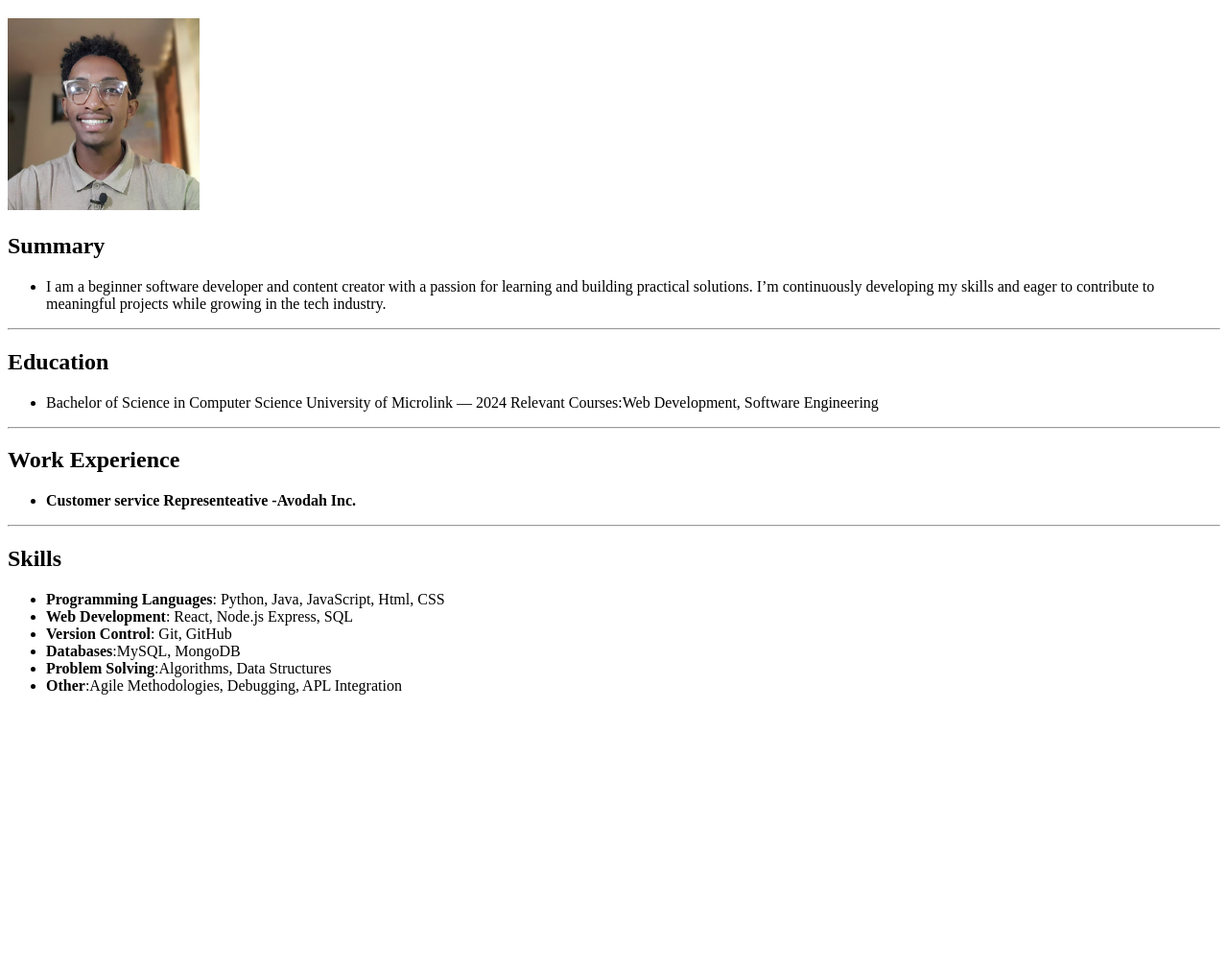
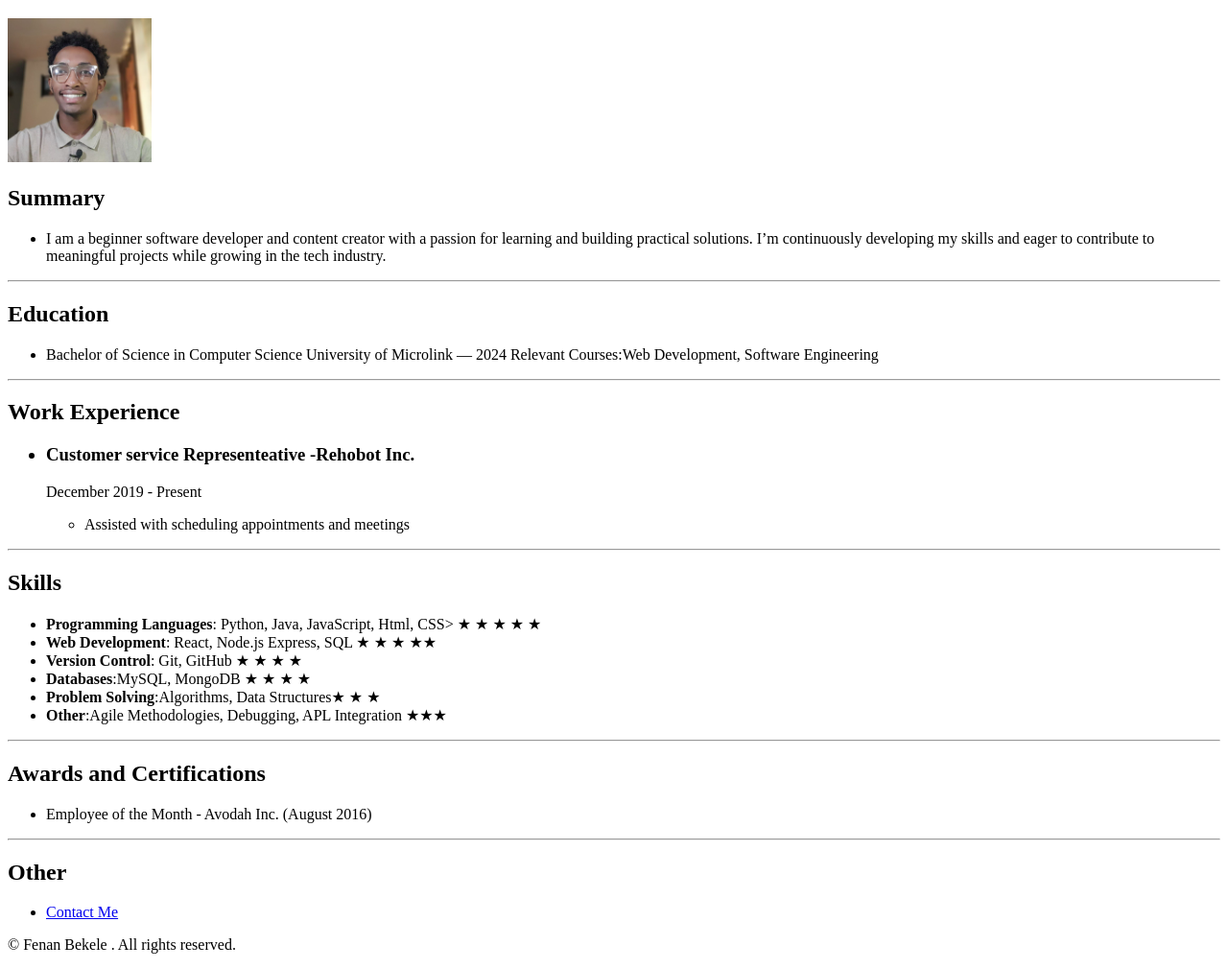
Before and after one commit to fenanbekele/html-portfolio, a plain HTML site: page index.html in a window 1280 px wide. Shown: the part 61-1071 px from the top of the page at 96% size. Before the commit the page ends 801 px from the top, so only its background shows below. Drawn offline with Linux system fonts and the light colour scheme.

Commit message:
Update index.html

```diff
--- a/index.html
+++ b/index.html
@@ -5,7 +5,7 @@
     </head>
     <body>
         <h1>Fenan Bekele</h1>
-        <img src="Fenan.jpg" width="200px;">
+        <img src="Fenan.jpg" width="150px;">
         <br />
         <h2>Summary</h2>
          <ul >
@@ -24,19 +24,38 @@
         <hr />
         <h2>Work Experience</h2>
         <ul>
-           <strong> <li>Customer service Representeative -Avodah Inc. </li></strong>
+            <h3> <li><strong>Customer service Representeative -Rehobot Inc. </strong></li></h3>
+            <p>December 2019 - Present </p>
+            <ul type=".">
+                <li>Assisted with scheduling appointments and meetings</li>
+            </ul>
+
         </ul>
         <hr />
         <h2>Skills</h2>
         <ul type=".">
-            <li><strong>Programming Languages</strong>: Python, Java, JavaScript, Html, CSS</li>
-            <li><strong>Web Development</strong>: React, Node.js Express, SQL</li>
-            <li><strong>Version Control</strong>: Git, GitHub</li>
-            <li><strong>Databases</strong>:MySQL, MongoDB</li>
-            <li><strong>Problem Solving</strong>:Algorithms, Data Structures</li>
-            <li><strong>Other</strong>:Agile Methodologies, Debugging, APL Integration </li>
+            <li><strong>Programming Languages</strong>: Python, Java, JavaScript, Html, CSS> &#9733; &#9733; &#9733; &#9733; &#9733;</li>
+            <li><strong>Web Development</strong>: React, Node.js Express, SQL &#9733; &#9733; &#9733; &#9733;&#9733;</li>
+            <li><strong>Version Control</strong>: Git, GitHub &#9733; &#9733; &#9733; &#9733;</li>
+            <li><strong>Databases</strong>:MySQL, MongoDB &#9733; &#9733; &#9733; &#9733;</li>
+            <li><strong>Problem Solving</strong>:Algorithms, Data Structures&#9733; &#9733; &#9733; </li>
+            <li><strong>Other</strong>:Agile Methodologies, Debugging, APL Integration &#9733;&#9733;&#9733; </li>
         </ul>
 
         <!-- Add Certifications or other achievements -->
+         <hr />
+
+         <h2>Awards and Certifications </h2>
+         <ul>
+            <li>Employee of the Month - Avodah Inc. (August 2016) </li>
+         </ul>
+         <hr />
+         <h2>Other</h2>
+         <ul>
+            <li><a href="./About me.html"> Contact Me</a></li>
+         </ul>
+
+
+         <p>© Fenan Bekele . All rights reserved.  </p>
     </body>
 </html>
```
